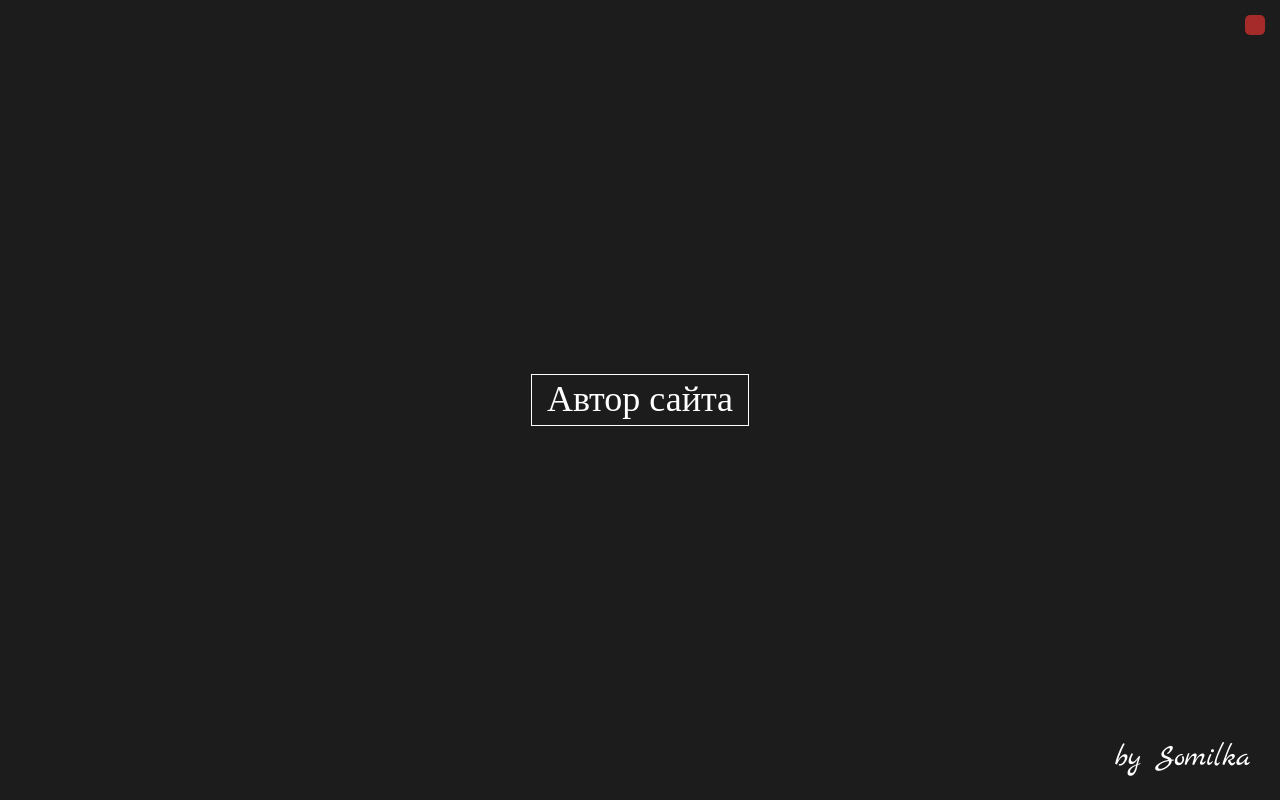
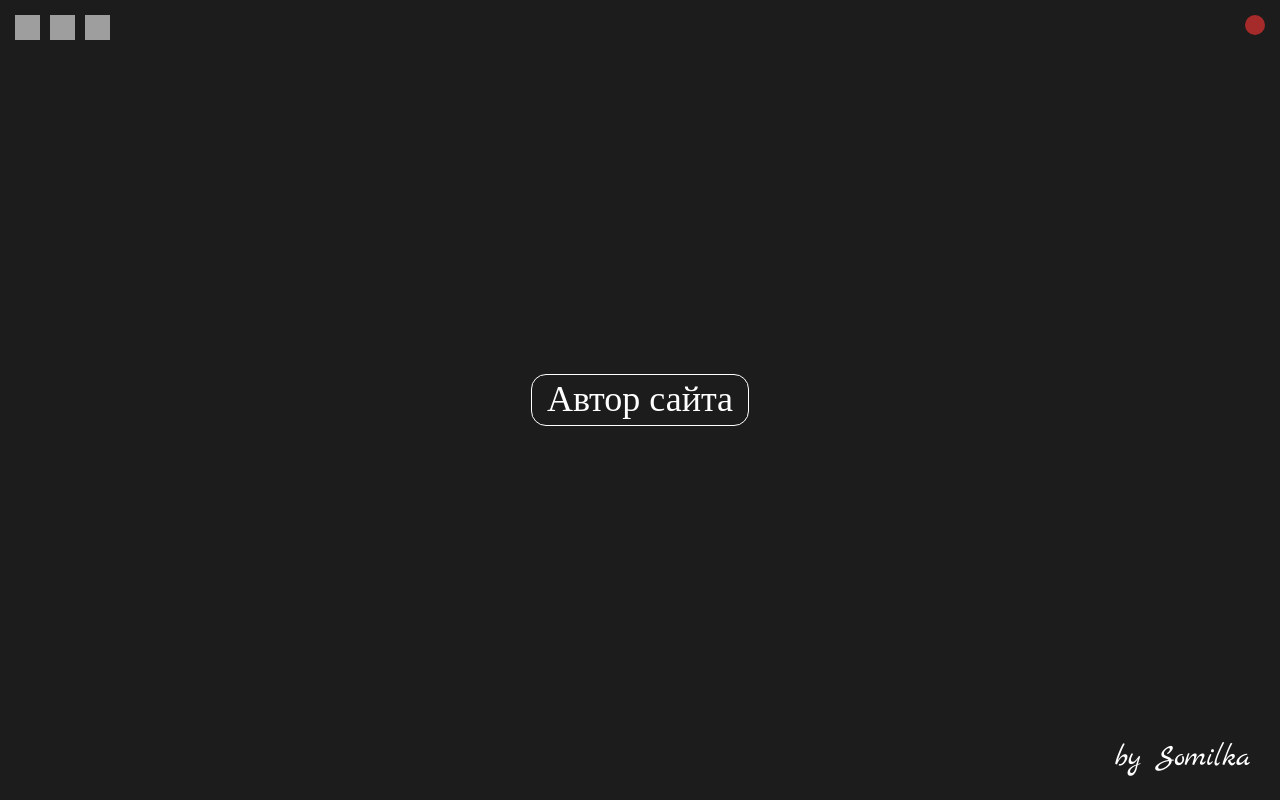
Before and after one commit to Somilka/somilka.github.io, a website: page index.html in a window 1280 px wide. Drawn offline with nearby package versions, Linux system fonts and the light colour scheme; grey boxes are pictures that could not be loaded; a web font is replaced by a local one.

Commit message:
- Added VK, INST and STEAM buttons on the upper-left side of screen - Added "border-radius" for "Site's author" button DSNT WORK: - Добавлена смена цвета кнопки "Автор сайта" при наведении, если включена красная тема

```diff
--- a/1.css
+++ b/1.css
@@ -10,6 +10,7 @@ body {
     flex-direction: column;
     justify-content:center;
 }
+
 .title {
     margin: auto;
     font-family: 'Cuprum', Bold;
@@ -17,9 +18,36 @@ body {
     /* width: 100px; */
 }
 
-.title-inset {
+.title-insetOne {
+    border-radius: 15px;
     border: 1px solid white;
     color: white;
+    display: inline-block;
+    padding: 5px 15px;
+}
+
+.title-insetOne:hover {
+    border-radius: 15px;
+    border: 5px solid #7cffae;
+    color: #7cffae;
+    display: inline-block;
+    padding: 5px 15px;
+}
+
+.title-insetTwo {
+    border: 1px solid white;
+    border-radius: 25px;
+    border-color: #7cffae;
+    color: #7cffae;
+    display: inline-block;
+    padding: 5px 15px;
+}
+
+.title-insetTwo:hover {
+    border: 1px solid white;
+    border-radius: 25px;
+    border-color: black;
+    color: black;
     display: inline-block;
     padding: 5px 15px;
 }
@@ -40,7 +68,7 @@ body {
 }
 
 .red {
-    border-radius: 5px;
+    border-radius: 100px;
     position: absolute;
     top: 15px;
     right: 15px;
@@ -48,6 +76,32 @@ body {
     height: 20px;
     color: red;
     background-color: #A52A2A;
+    display: inline-block;
+}
+
+.vk {
+    border-radius: 100px;
+    position: absolute;
+    top: 15px;
+    left: 15px;
+    display: inline-block;
+}
+
+.inst {
+    border: 0px solid black;
+    border-radius: 100px;
+    position: absolute;
+    top: 15px;
+    left: 50px;
+    display: inline-block;
+}
+
+.steam {
+
+    border-radius: 100px;
+    position: absolute;
+    top: 15px;
+    left: 85px;
     display: inline-block;
 }
 
--- a/index.html
+++ b/index.html
@@ -7,14 +7,31 @@
     <link href="https://fonts.googleapis.com/css?family=Marck+Script" rel="stylesheet">
     <link rel="stylesheet" href="https://netdna.bootstrapcdn.com/bootstrap/3.0.0/css/bootstrap.min.css">
     <link rel="stylesheet" href="1.css">
-
 </head>
 
 <body onload="onload()" class="theme1">
+
+<div>
+    <a class="vk" id="vk" href="https://www.vk.com/50m1lk4">
+        <img src="https://upload.wikimedia.org/wikipedia/commons/thumb/2/21/VK.com-logo.svg/192px-VK.com-logo.svg.png"
+        alt="Ссылка на мой ВК" height="25px" width="25px">
+    </a>
+    <a class="inst" id="inst" href="https://www.instagram.com/som1lka/">
+        <img src="https://upload.wikimedia.org/wikipedia/commons/thumb/e/e7/Instagram_logo_2016.svg/132px-Instagram_logo_2016.svg.png"
+        alt="Ссылка на мой Инст" height="25px" width="25px">
+    </a>
+    <a class="steam" id="steam" href="https://steamcommunity.com/id/5014X/">
+        <img src="https://upload.wikimedia.org/wikipedia/commons/thumb/8/83/Steam_icon_logo.svg/512px-Steam_icon_logo.svg.png"
+        alt="Ссылка на мой Стим" height="25px" width="25px">
+    </a>
+</div>
+
 <div><a class="red" id="red" href="#"></a></div>
+
 <h1 class="title"><a href="https:\\vk.com/50m1lk4">
-    <span class="title-inset">
-    Автор сайта</h1></a>
+    <span class="title-insetOne">Автор сайта
+</h1></a>
+
 <h2 class="low">by Somilka</h2>
 
 <!-- <h1 class ="down" style="vertical-align=bottom">by Somilka</h1> -->
--- a/new.js
+++ b/new.js
@@ -8,10 +8,14 @@ function onload(){
         if(body.hasClass('theme1')) {
             body.removeClass('theme1')
             body.addClass('theme2')
+            h2.removeClass('title-insetOne')
+            h2.addClass('title-insetTwo')
         }
         else if(body.hasClass('theme2')) {
             body.removeClass('theme2')
             body.addClass('theme1')
+            h2.removeClass('title-insetTwo')
+            h2.addClass('title-insetOne')
         }
         console.log(e.target);
         return false;
```
